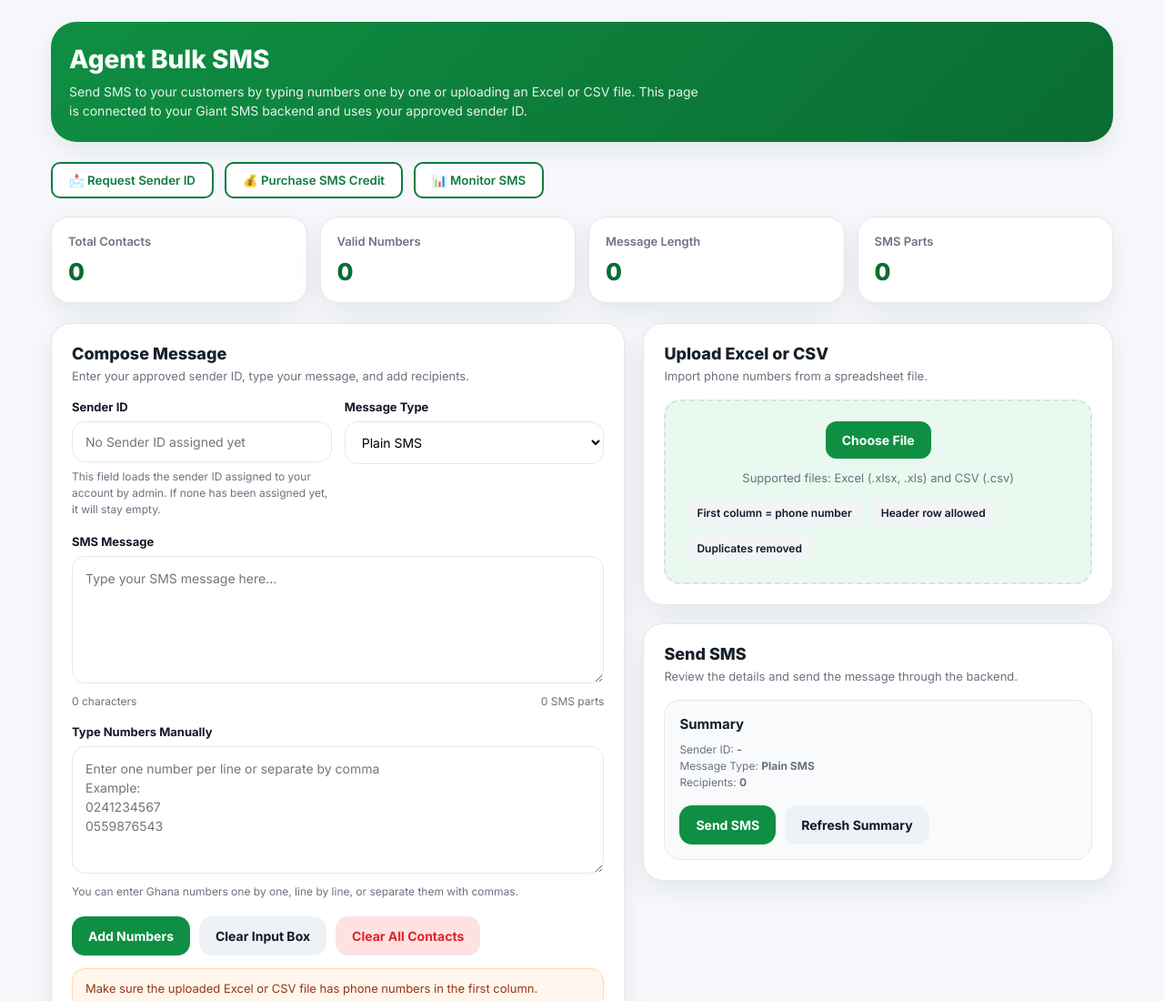
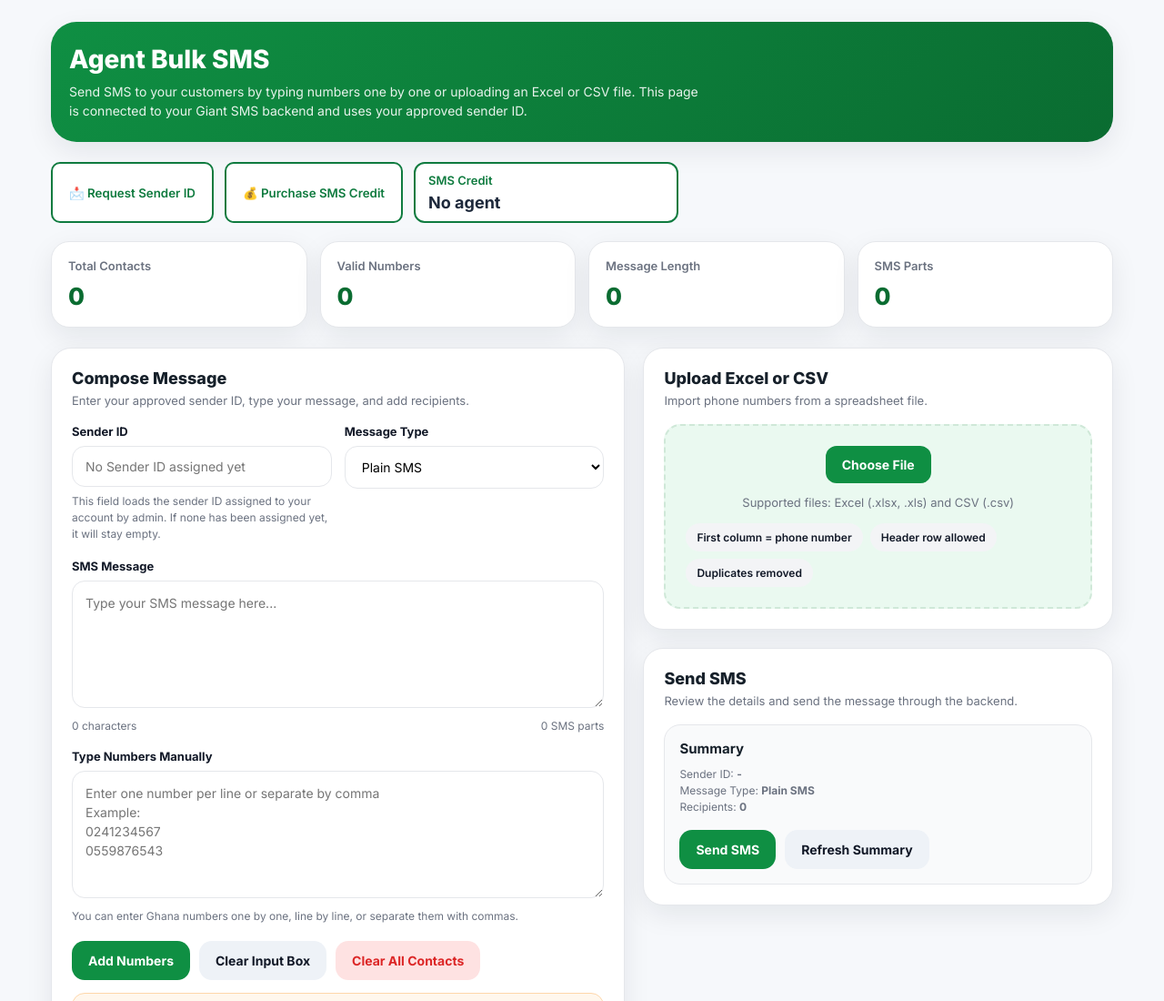
Before and after one commit to Theophilus-Rodes/EdataGh, a plain HTML site: page agent-sms.html in a window 1280 px wide. Shown: the top 1100 px of the page at 91% size. Drawn offline with Linux system fonts and the light colour scheme.

Commit message:
Add files via upload

```diff
--- a/agent-sms.html
+++ b/agent-sms.html
@@ -447,6 +447,34 @@
   color: #fff;
   transform: translateY(-2px);
 }
+
+.sms-balance-box{
+  background:#ffffff;
+  border:2px solid #0f7b3f;
+  border-radius:12px;
+  padding:10px 14px;
+  min-width:220px;
+  display:flex;
+  flex-direction:column;
+  justify-content:center;
+}
+
+.sms-balance-box label{
+  font-size:13px;
+  font-weight:600;
+  color:#0f7b3f;
+  margin-bottom:6px;
+}
+
+.sms-balance-box input{
+  border:none;
+  outline:none;
+  background:transparent;
+  font-size:18px;
+  font-weight:700;
+  color:#1e293b;
+  padding:0;
+}
   </style>
 </head>
 <body>
@@ -462,7 +490,10 @@
     <div class="top-actions">
   <button class="action-btn" onclick="openSenderID()">📩 Request Sender ID</button>
   <button class="action-btn" onclick="openPurchase()">💰 Purchase SMS Credit</button>
-  <button class="action-btn" onclick="openMonitor()">📊 Monitor SMS</button>
+  <div class="sms-balance-box">
+  <label for="smsBalanceField">SMS Credit</label>
+  <input type="text" id="smsBalanceField" value="Loading..." readonly />
+</div>
 </div>
 
     <div class="stats">
@@ -938,6 +969,49 @@ function openPurchase() {
 function openMonitor() {
   window.location.href = "monitor-sms.html";
 }
+
+function getAgentId() {
+  return localStorage.getItem("agent_id") || sessionStorage.getItem("agent_id");
+}
+
+async function loadSmsBalance() {
+  const agentId = getAgentId();
+  const smsField = document.getElementById("smsBalanceField");
+
+  if (!smsField) return;
+
+  if (!agentId) {
+    smsField.value = "No agent";
+    return;
+  }
+
+  try {
+    const res = await fetch(`${API_BASE}/api/agent/${agentId}/sms-balance`);
+    const data = await res.json();
+
+    if (!res.ok || !data.success) {
+      smsField.value = "Unavailable";
+      return;
+    }
+
+    smsField.value = data.sms_balance;
+  } catch (error) {
+    console.error("Error loading SMS balance:", error);
+    smsField.value = "Error";
+  }
+}
+
+function openSenderID() {
+  window.location.href = "request-sender-id.html";
+}
+
+function openPurchase() {
+  window.location.href = "purchase-sms.html";
+}
+
+loadSmsBalance();
 </script>
+
+
 </body>
 </html>
```
